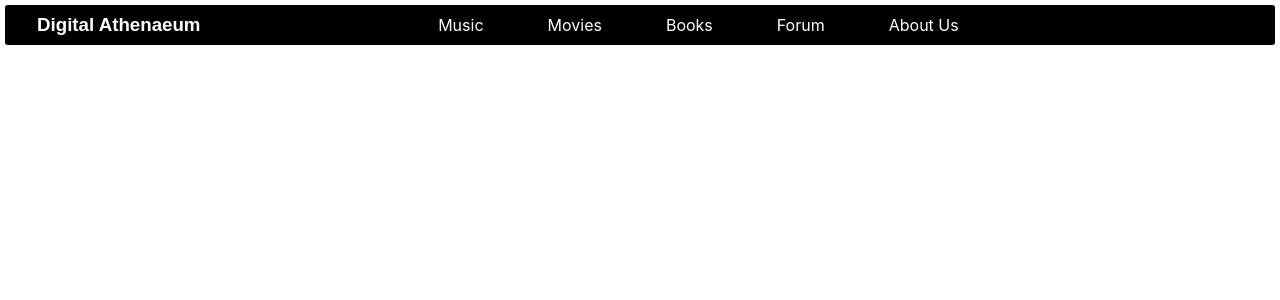
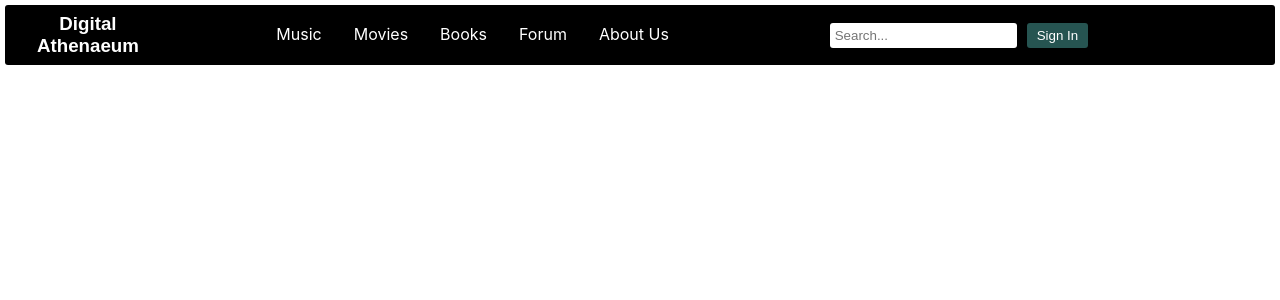
Before and after one commit to KapilPalanivel/digital_athenaeum, a React (Create React App) app: page / in a window 1280 px wide. Shown: the top 300 px of the page. Built offline with nearby package versions, Linux system fonts and the light colour scheme.

Commit message:
Navbar Completed

```diff
--- a/src/Componenets/Common/Navbar/navbar.css
+++ b/src/Componenets/Common/Navbar/navbar.css
@@ -3,8 +3,6 @@
     --textcolor: white;
     --secondarycolor: #b7b9ad;
     --translucentPurple: rgb(0, 0, 0);
-    --x: 0;
-    --y: 0;
 }
 
 .logo-name {
@@ -16,8 +14,6 @@
 .header::before {
     content: '';
     position: absolute;
-    top: calc(var(--y) - 0.5rem);
-    left: calc(var(--x) - 0.5rem);
     width: 1rem;
     height: 1rem;
     border-radius: 50%;
@@ -29,14 +25,13 @@
     overflow: hidden;
 }
 
-
 .header {
     display: flex;
     position: sticky;
     top: 0;
     justify-content: space-between;
     align-items: center;
-    height: 40px;
+    height: 60px;
     margin: 5px;
     padding: 0 2rem;
     background-color: var(--translucentPurple);
@@ -46,9 +41,35 @@
     overflow: hidden;
 }
 
+.left-section {
+    display: flex;
+    align-items: center;
+}
+
+.search-bar {
+    padding: 5px;
+    margin-right: 10px;
+    border: none;
+    border-radius: 3px;
+}
+
+.auth-button {
+    margin-right: 10px;
+    padding: 5px 10px;
+    border: none;
+    border-radius: 3px;
+    background-color: var(--maincolor);
+    color: var(--textcolor);
+    cursor: pointer;
+}
+
+.auth-button:hover {
+    background-color: var(--secondarycolor);
+}
+
 nav a {
     color: var(--textcolor);
-    margin: 0 2rem;
+    margin: 0 1rem;
     text-decoration: none;
 }
 
@@ -65,13 +86,6 @@ nav a:hover {
     background: transparent;
     color: var(--textcolor);
     padding: 5px;
-}
-
-header div,
-nav {
-    display: flex;
-    align-items: center;
-    align-items: space-between;
 }
 
 @media only screen and (max-width: 1024px) {
--- a/src/Componenets/Common/Navbar/navbar.jsx
+++ b/src/Componenets/Common/Navbar/navbar.jsx
@@ -1,4 +1,4 @@
-import React, { useRef, useEffect } from 'react';
+import React, { useRef } from 'react';
 import { FaBars, FaTimes } from 'react-icons/fa';
 import { Link } from 'react-router-dom';
 import './navbar.css';
@@ -11,27 +11,9 @@ const Navbar = () => {
         NavRef.current.classList.toggle('nav-close');
     };
 
-    useEffect(() => {
-        const header = document.querySelector('.header');
-
-        const handleMouseMove = (e) => {
-            const x = e.pageX - header.getBoundingClientRect().left;
-            const y = e.pageY - header.getBoundingClientRect().top;
-
-            header.style.setProperty('--x', `${x}px`);
-            header.style.setProperty('--y', `${y}px`);
-        };
-
-        header.addEventListener('mousemove', handleMouseMove);
-
-        return () => {
-            header.removeEventListener('mousemove', handleMouseMove);
-        };
-    }, []);
-
     return (
         <header className="header">
-            <Link to="/" className="logo-name"><h3>Digital Athenaeum</h3></Link>
+            <Link to="/" className="logo-name"><h3>Digital<br/>Athenaeum</h3></Link>
             <nav ref={NavRef} className="nav-close">
                 <Link to="/">Music</Link>
                 <Link to="/education">Movies</Link>
@@ -42,6 +24,10 @@ const Navbar = () => {
                     <FaTimes />
                 </button>
             </nav>
+            <div className="left-section">
+                <input type="text" className="search-bar" placeholder="Search..." />
+                <button className="auth-button">Sign In</button>
+            </div>
             <button className="nav-btn" onClick={toggleNavbar}>
                 <FaBars />
             </button>
```
